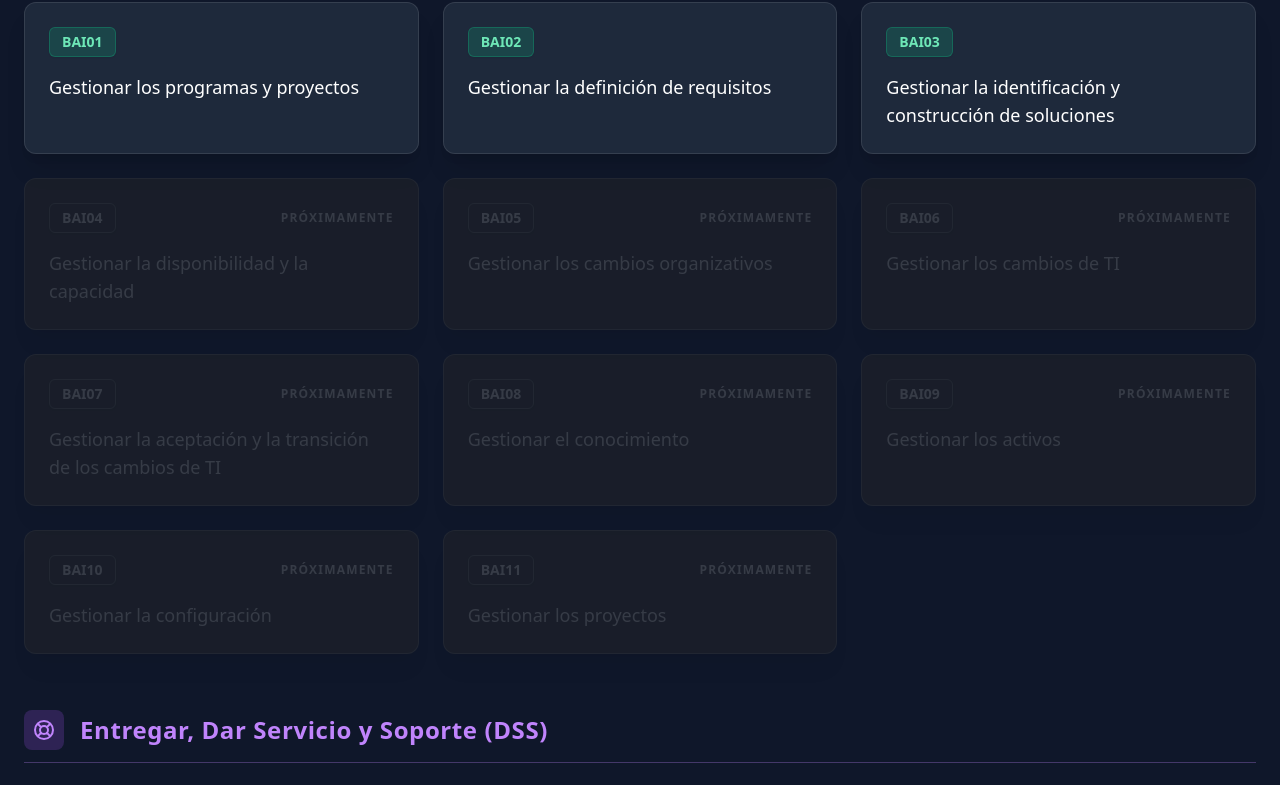
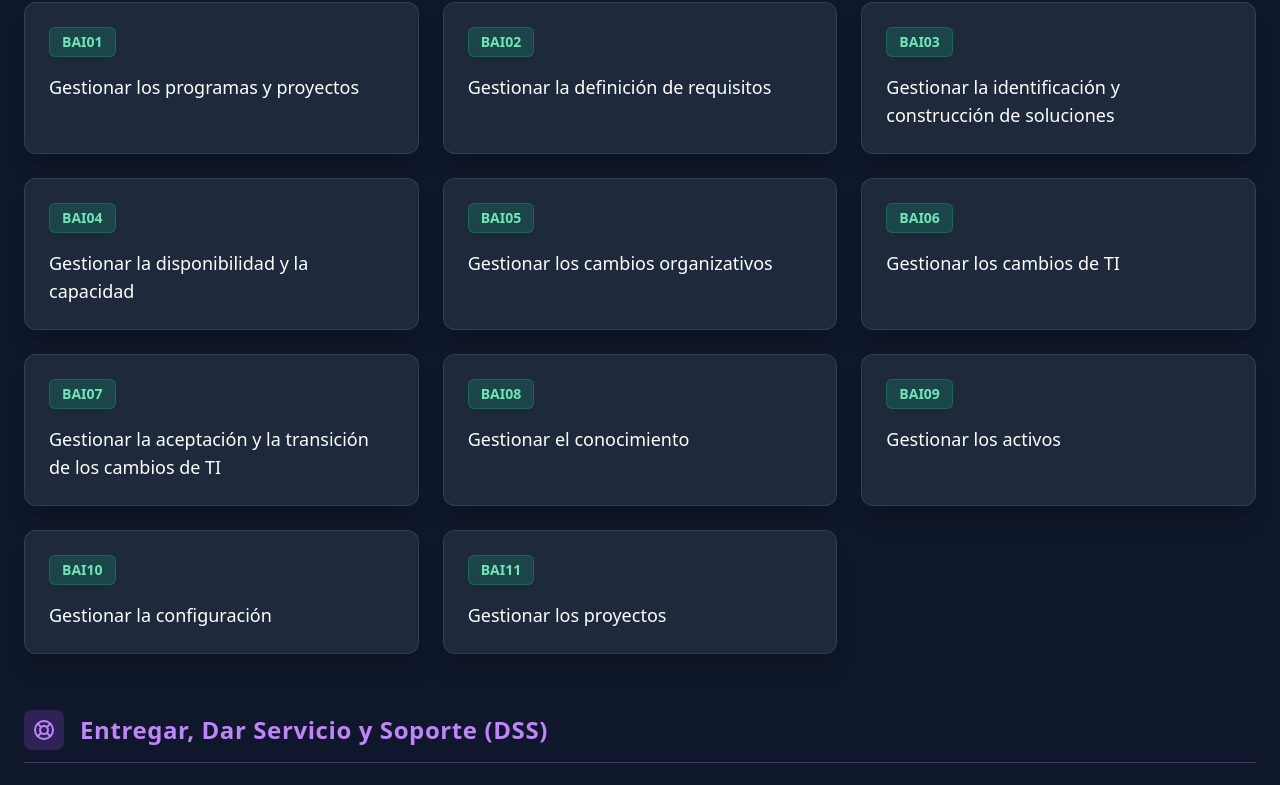
Before and after one commit to luis09u/gobierno-frontend, a React (Vite) app: page / in a window 1280 px wide. Shown: the part 1633-2418 px from the top of the page. Built offline with nearby package versions, Linux system fonts and the light colour scheme.

Commit message:
termino bai y dss

```diff
--- a/src/data/procesosCobit.js
+++ b/src/data/procesosCobit.js
@@ -26,28 +26,28 @@ export const procesosAPO = [
 export const procesosBAI = [
   { id: 'BAI01', nombre: 'Gestionar los programas y proyectos' },
   { id: 'BAI02', nombre: 'Gestionar la definición de requisitos'},
-  { id: 'BAI03', nombre: 'Gestionar la identificación y construcción de soluciones' },
-  { id: 'BAI04', nombre: 'Gestionar la disponibilidad y la capacidad', deshabilitado: true },
-  { id: 'BAI05', nombre: 'Gestionar los cambios organizativos', deshabilitado: true },
-  { id: 'BAI06', nombre: 'Gestionar los cambios de TI', deshabilitado: true },
-  { id: 'BAI07', nombre: 'Gestionar la aceptación y la transición de los cambios de TI', deshabilitado: true },
-  { id: 'BAI08', nombre: 'Gestionar el conocimiento', deshabilitado: true },
-  { id: 'BAI09', nombre: 'Gestionar los activos', deshabilitado: true },
-  { id: 'BAI10', nombre: 'Gestionar la configuración', deshabilitado: true },
-  { id: 'BAI11', nombre: 'Gestionar los proyectos', deshabilitado: true }
+  { id: 'BAI03', nombre: 'Gestionar la identificación y construcción de soluciones'},
+  { id: 'BAI04', nombre: 'Gestionar la disponibilidad y la capacidad'},
+  { id: 'BAI05', nombre: 'Gestionar los cambios organizativos'},
+  { id: 'BAI06', nombre: 'Gestionar los cambios de TI'},
+  { id: 'BAI07', nombre: 'Gestionar la aceptación y la transición de los cambios de TI'},
+  { id: 'BAI08', nombre: 'Gestionar el conocimiento'},
+  { id: 'BAI09', nombre: 'Gestionar los activos'},
+  { id: 'BAI10', nombre: 'Gestionar la configuración'},
+  { id: 'BAI11', nombre: 'Gestionar los proyectos'}
 ];
 
 export const procesosDSS = [
-  { id: 'DSS01', nombre: 'Gestionar las operaciones', deshabilitado: true },
-  { id: 'DSS02', nombre: 'Gestionar las peticiones y los incidentes de servicio', deshabilitado: true },
-  { id: 'DSS03', nombre: 'Gestionar los problemas', deshabilitado: true },
-  { id: 'DSS04', nombre: 'Gestionar la continuidad', deshabilitado: true },
-  { id: 'DSS05', nombre: 'Gestionar los servicios de seguridad', deshabilitado: true },
-  { id: 'DSS06', nombre: 'Gestionar los controles de los procesos de negocio', deshabilitado: true }
+  { id: 'DSS01', nombre: 'Gestionar las operaciones'},
+  { id: 'DSS02', nombre: 'Gestionar las peticiones y los incidentes de servicio' },
+  { id: 'DSS03', nombre: 'Gestionar los problemas' },
+  { id: 'DSS04', nombre: 'Gestionar la continuidad'},
+  { id: 'DSS05', nombre: 'Gestionar los servicios de seguridad' },
+  { id: 'DSS06', nombre: 'Gestionar los controles de los procesos de negocio' }
 ];
 
 export const procesosMEA = [
-  { id: 'MEA01', nombre: 'Gestionar la monitorización del rendimiento y la conformidad', deshabilitado: true },
+  { id: 'MEA01', nombre: 'Gestionar la monitorización del rendimiento y la conformidad'},
   { id: 'MEA02', nombre: 'Gestionar el sistema de control interno', deshabilitado: true },
   { id: 'MEA03', nombre: 'Gestionar el cumplimiento de los requisitos externos', deshabilitado: true },
   { id: 'MEA04', nombre: 'Gestionar el aseguramiento', deshabilitado: true }
```
